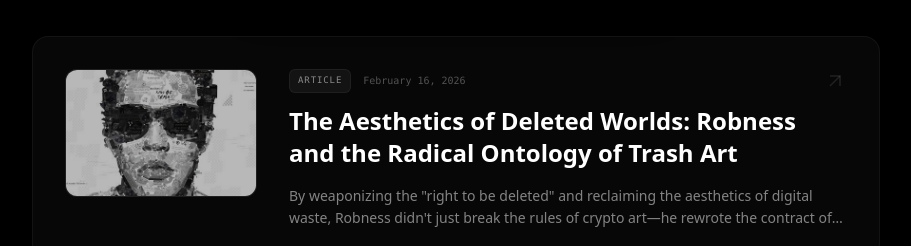
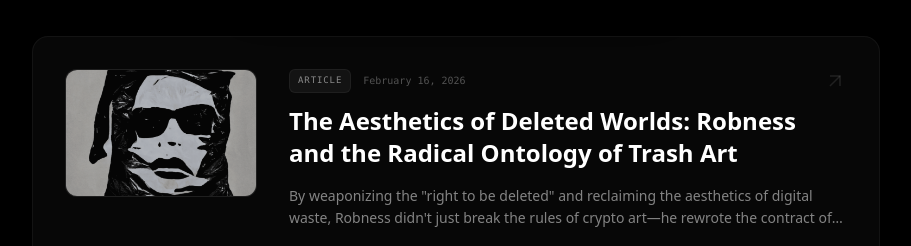
Before and after one commit to byLemonhaze/catalogue.gallery, a React (Vite) app: page /blog in a window 1280 px wide. Shown: the part 172-418 px from the top of the page, without its empty margins (184-1095 px from the left). Built offline with nearby package versions, Linux system fonts and the light colour scheme; no server answers.

Commit message:
Fix: Switch to PNG thumbnail for Robness

```diff
--- a/src/data/articles.ts
+++ b/src/data/articles.ts
@@ -6,7 +6,7 @@ export const articles = [
         date: "February 16, 2026",
         type: "Article",
         excerpt: "By weaponizing the \"right to be deleted\" and reclaiming the aesthetics of digital waste, Robness didn't just break the rules of crypto art—he rewrote the contract of ownership itself.",
-        thumbnail: "/robness.jpg",
+        thumbnail: "/robness.png",
         content: `
 # The Aesthetics of Deleted Worlds: Robness and the Radical Ontology of Trash Art
 
--- a/src/hooks/useArtists.ts
+++ b/src/hooks/useArtists.ts
@@ -60,7 +60,7 @@ export function useArtists() {
                         id: 'robness',
                         name: 'Robness',
                         subtitle: 'Trash Art',
-                        thumbnail: '/robness.jpg',
+                        thumbnail: '/robness.png',
                         type: 'artist',
                         template: '1', // Default template
                         desktopExitPosition: 'top-center',
```
